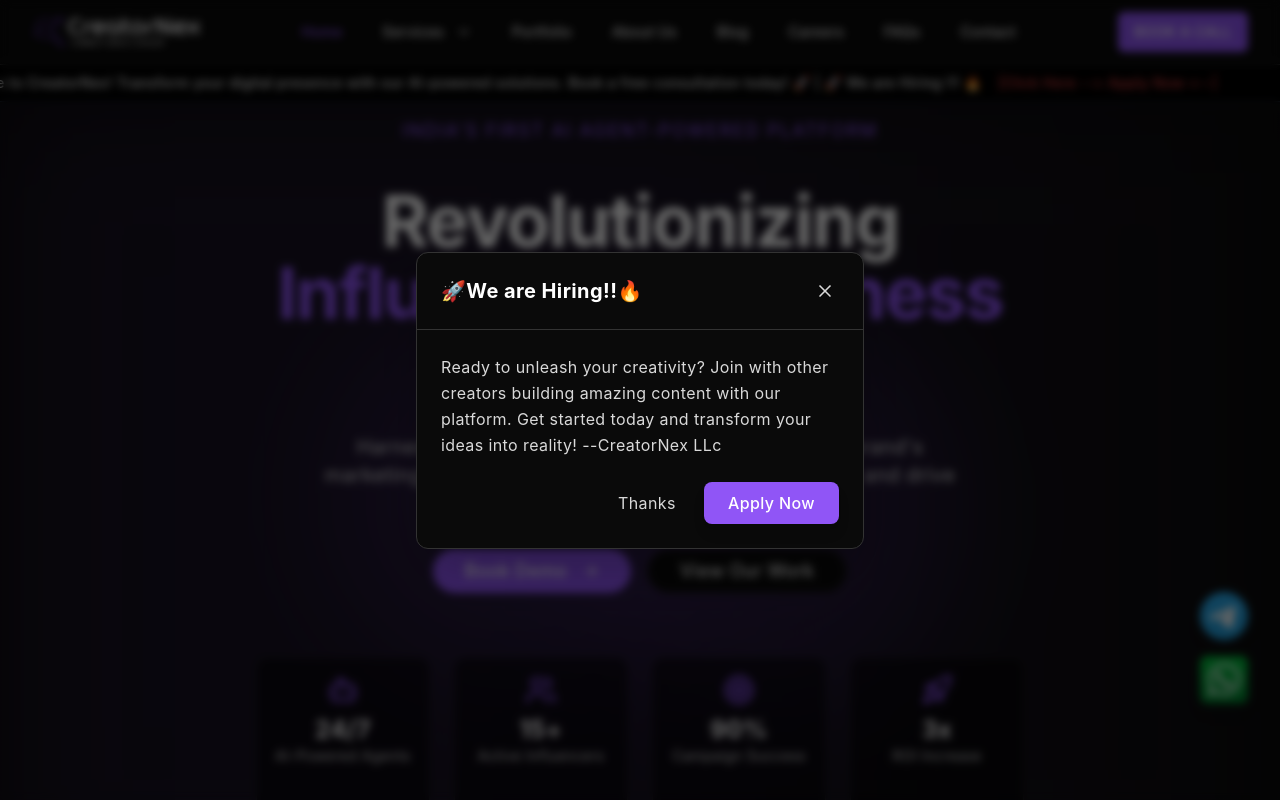
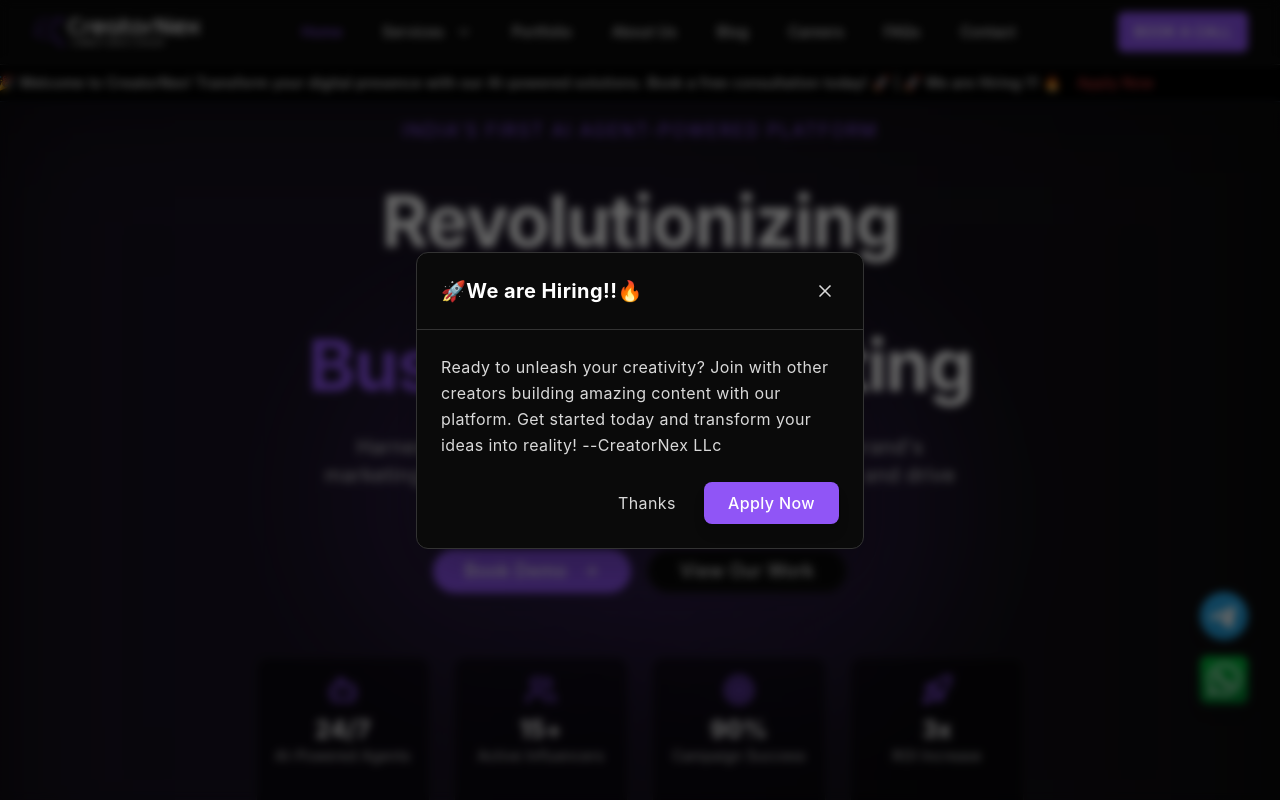
Before and after one commit to Sarwannandh67/creatornex-2.0, a React (Vite) app: page / in a window 1280 px wide. Shown: the top 800 px of the page. Built offline with nearby package versions, Linux system fonts and the light colour scheme; a web font is replaced by a local one.

Commit message:
feat: update hero section with two-line heading and increased spacing

```diff
--- a/src/App.tsx
+++ b/src/App.tsx
@@ -84,7 +84,7 @@
             </SafeLazyComponent>
             <ScrollingText
               text="🎉 Welcome to CreatorNex! Transform your digital presence with our AI-powered solutions. Book a free consultation today! 🚀 | 🚀 We are Hiring !!! 🔥"
-              buttonText="|Click Here --> Apply Now <--|"
+              buttonText="Apply Now"
               onButtonClick={() => window.location.href = '/careers'}
               speed="normal"
             />
--- a/src/components/home/HeroSection.tsx
+++ b/src/components/home/HeroSection.tsx
@@ -5,7 +5,7 @@
 import { ArrowRight, MousePointer2 } from "lucide-react";
 import { Link } from "react-router-dom";
 import { motion, useScroll, useTransform } from "framer-motion";
-import { useState, lazy, Suspense, useRef } from "react";
+import { lazy, Suspense, useRef } from "react";
 
 // Stats with tooltips are less essential - can be deferred
 const StatsSection = lazy(() => import('@/components/home/StatsSection'));
@@ -119,7 +119,13 @@
               <motion.span
                 className="inline-block"
               >
-                <Highlight>Influencer & Business</Highlight>
+                <Highlight>Influencer &</Highlight>
+              </motion.span>
+              <br className="my-8 sm:my-12" />
+              <motion.span
+                className="inline-block"
+              >
+                <Highlight>Business</Highlight>
               </motion.span>{" "}
               Marketing
             </motion.h1>
```
